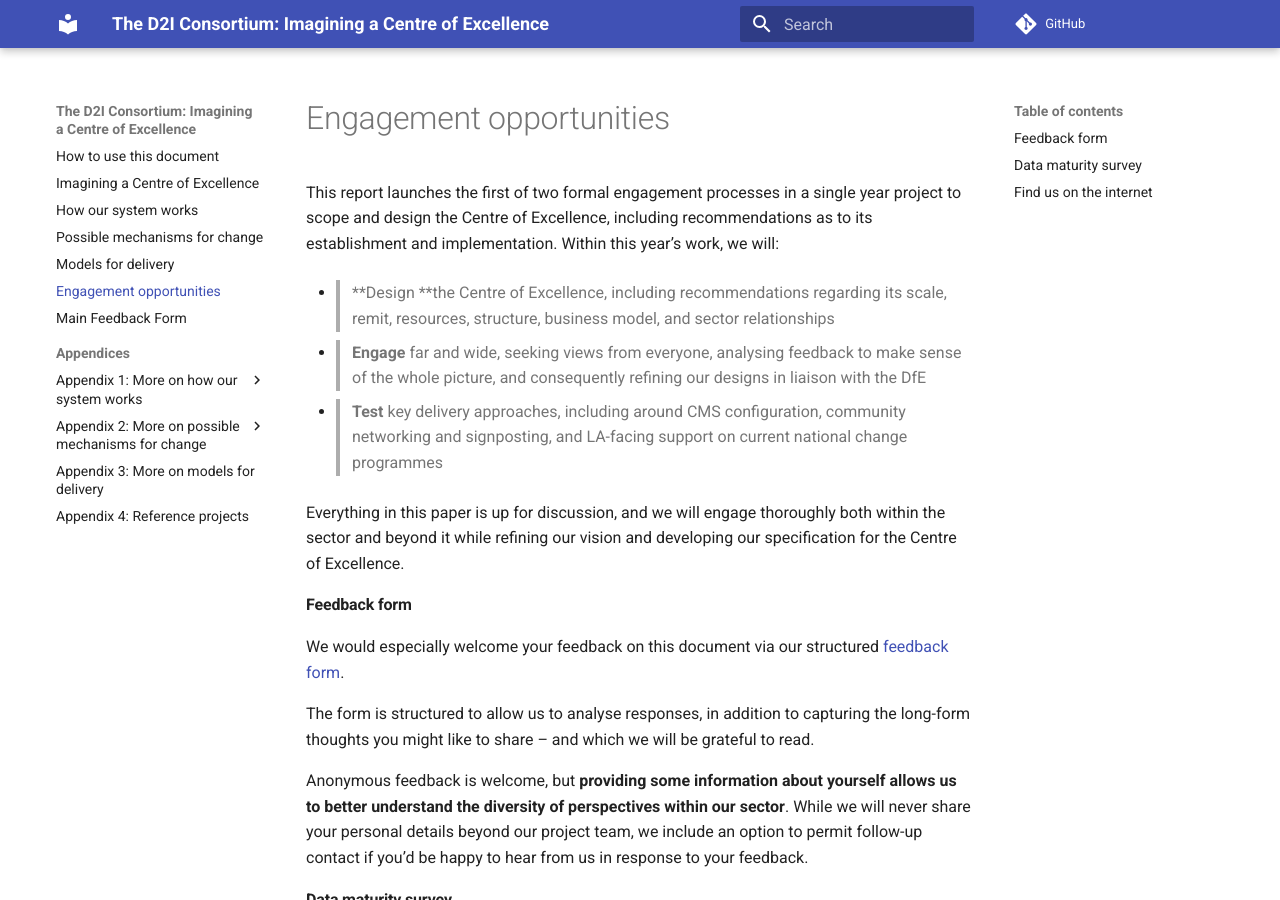
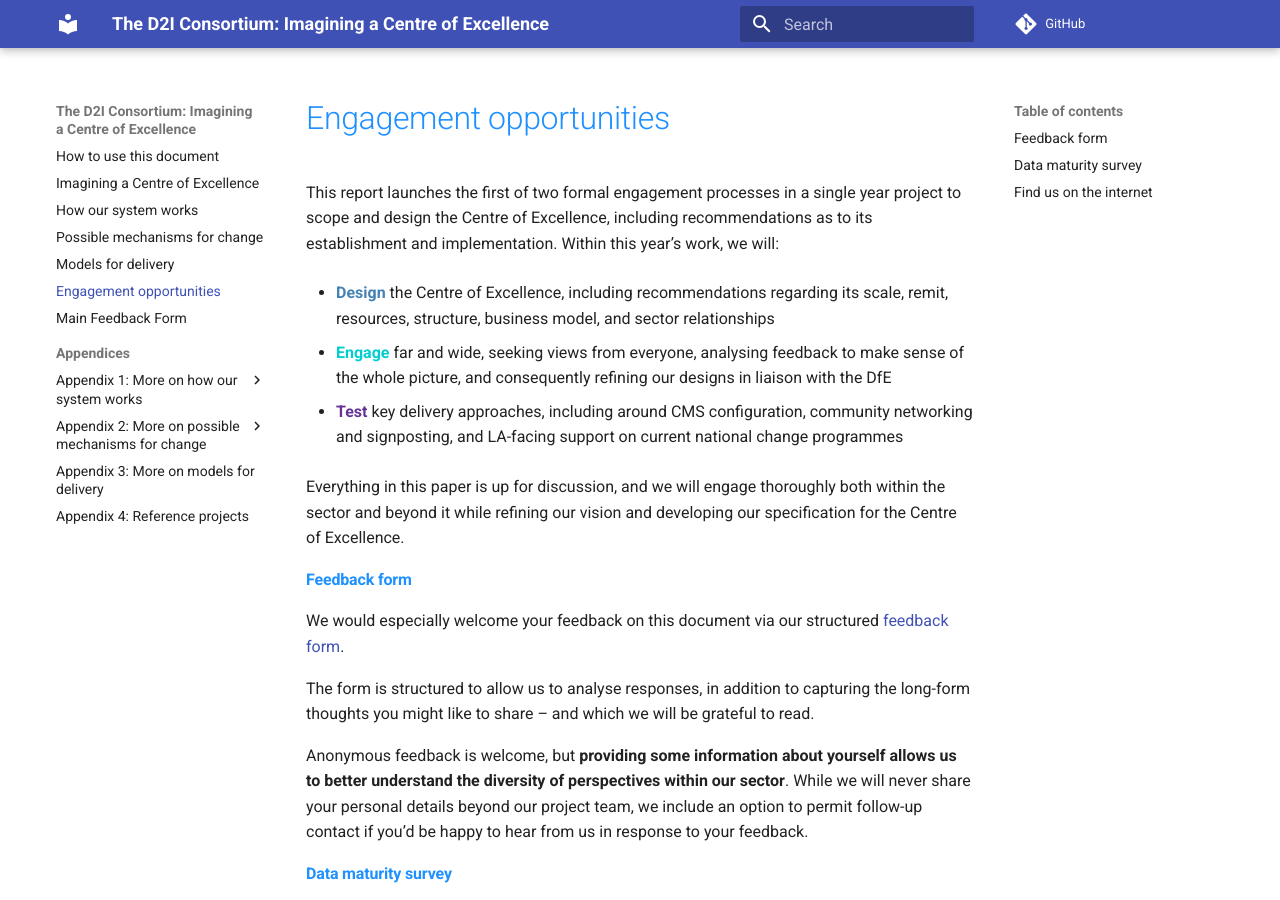
Before and after one commit to data-to-insight/centre-of-excellence, an MkDocs documentation site: the page built from docs/engagement-opportunities.md, in a window 1280 px wide and 900 px high. Built offline with MkDocs 1.6.1 and Material for MkDocs 9.7.7, drawn with Linux system fonts in a browser that asks for light colours; comment, search, counter and statistics services are not loaded.

Commit message:
Updated "models for delivery" and "engagement opportunities"

```diff
--- a/docs/engagement-opportunities.md
+++ b/docs/engagement-opportunities.md
@@ -1,16 +1,16 @@
-# Engagement opportunities
+# <span style="color:dodgerblue">Engagement opportunities</span>
 
 This report launches the first of two formal engagement processes in a single year project to scope and design the Centre of Excellence, including recommendations as to its establishment and implementation. Within this year’s work, we will:
 
-- > **Design **the Centre of Excellence, including recommendations regarding its scale, remit, resources, structure, business model, and sector relationships
+-  <span style="color:steelblue">**Design**</span> the Centre of Excellence, including recommendations regarding its scale, remit, resources, structure, business model, and sector relationships
 
-- > **Engage** far and wide, seeking views from everyone, analysing feedback to make sense of the whole picture, and consequently refining our designs in liaison with the DfE
+-  <span style="color:darkturquoise">**Engage**</span> far and wide, seeking views from everyone, analysing feedback to make sense of the whole picture, and consequently refining our designs in liaison with the DfE
 
-- > **Test** key delivery approaches, including around CMS configuration, community networking and signposting, and LA-facing support on current national change programmes
+-  <span style="color:rebeccapurple">**Test**</span> key delivery approaches, including around CMS configuration, community networking and signposting, and LA-facing support on current national change programmes
 
 Everything in this paper is up for discussion, and we will engage thoroughly both within the sector and beyond it while refining our vision and developing our specification for the Centre of Excellence.
 
-#### Feedback form
+#### <span style="color:dodgerblue">Feedback form</span>
 
 We would especially welcome your feedback on this document via our structured [feedback form](feedback.md).
 
@@ -18,17 +18,17 @@ The form is structured to allow us to analyse responses, in addition to capturin
 
 Anonymous feedback is welcome, but **providing some information about yourself allows us to better understand the diversity of perspectives within our sector**. While we will never share your personal details beyond our project team, we include an option to permit follow-up contact if you’d be happy to hear from us in response to your feedback.
 
-#### Data maturity survey
+#### <span style="color:dodgerblue">Data maturity survey<span>
 
 As part of our information gathering, we are running an updated data maturity survey, developing from the Stronger Families data maturity survey, and benefiting from the expertise of the Local Government Association and other consortium partners.
 
-Please visit this link to find out more: [*www.datatoinsight.org/coe*](https://www.datatoinsight.org/coe)
+Please visit this link to find out more: [www.datatoinsight.org/coe](https://www.datatoinsight.org/coe)
 
-#### Find us on the internet
+#### <span style="color:dodgerblue">Find us on the internet<span>
 
-The best way to keep track of our work is via our webpage, where we’ll publish work, request formal input, and offer opportunities to meet and talk with us at events: [*www.datatoinsight.org/coe*](https://www.datatoinsight.org/coe)
+The best way to keep track of our work is via our webpage, where we’ll publish work, request formal input, and offer opportunities to meet and talk with us at events: [www.datatoinsight.org/coe](https://www.datatoinsight.org/coe)
 
-You can also email us directly at [*d2i.coe@eastsussex.gov.uk*](mailto:d2i.coe@eastsussex.gov.uk)
+You can also email us directly at [d2i.coe@eastsussex.gov.uk](mailto:d2i.coe@eastsussex.gov.uk)
 
 
 
```
Also changed, not shown: docs/imagining-a-centre-of-excellence.md (+1 -1 lines), docs/models-for-delivery.md (+22 -10 lines).
